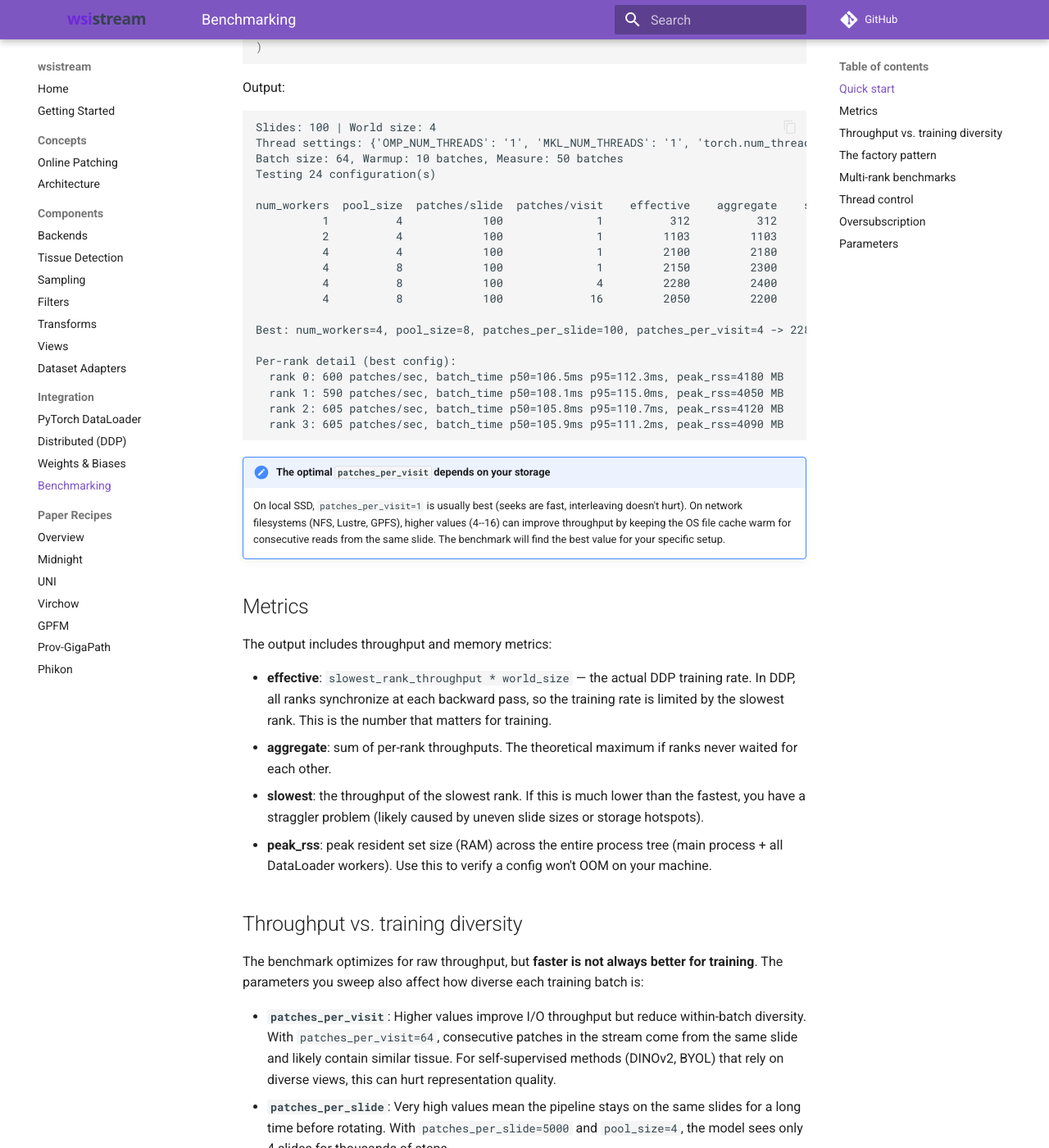
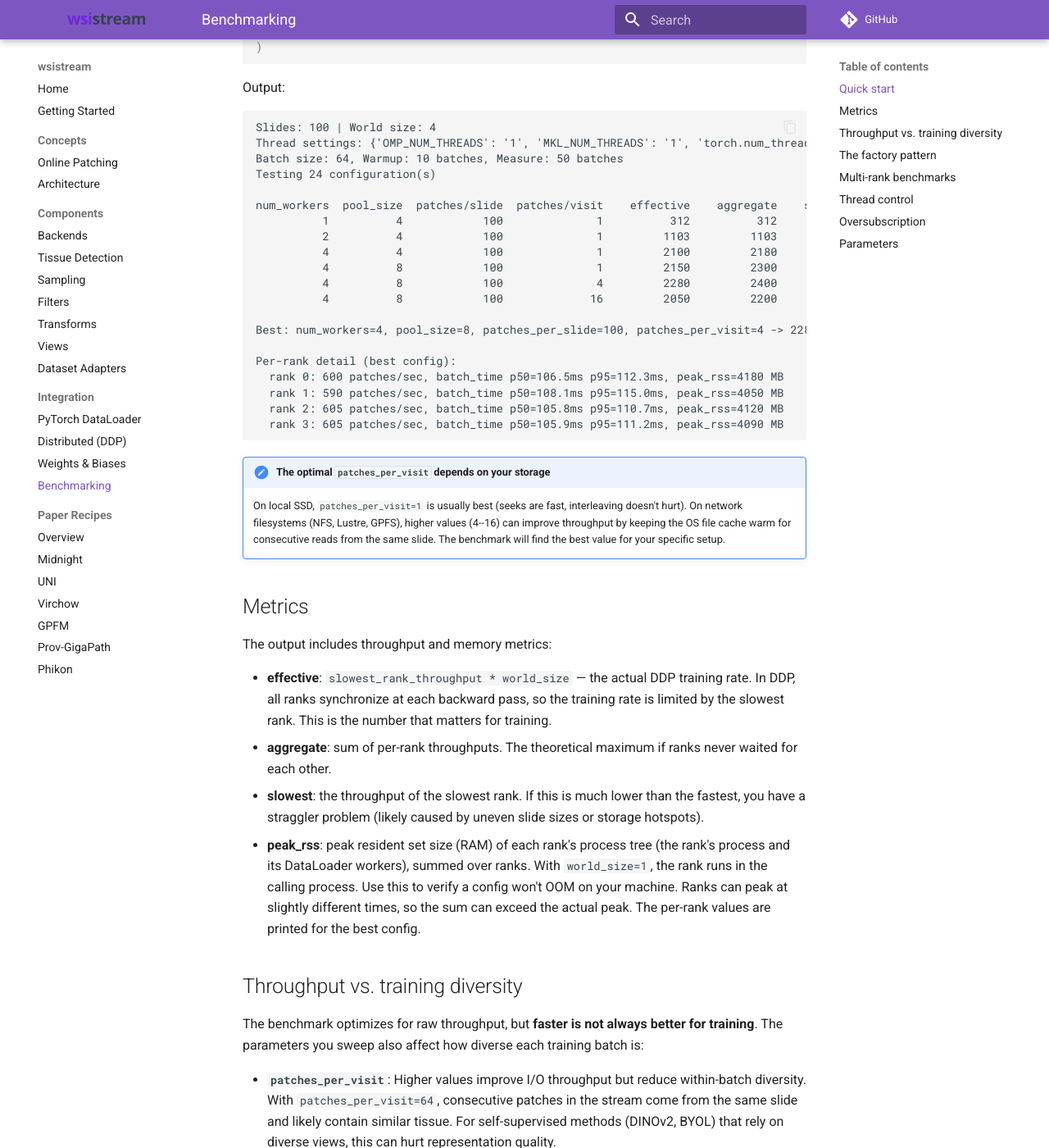
Before and after one commit to RamonKaspar/wsistream, an MkDocs documentation site: the page built from docs/integration/benchmarking.md, in a window 1280 px wide and 1400 px high, scrolled down 1094 px. Shown: the whole window at 82% size. Built offline with MkDocs 1.6.1 and Material for MkDocs 9.7.7, drawn with Linux system fonts in a browser that asks for light colours; comment, search, counter and statistics services are not loaded.

Commit message:
fix: sum the peak RSS of all ranks in benchmark_throughput
With world_size > 1, BenchmarkResult.peak_rss_mb and the peak_rss
column held the largest peak RSS of a single rank, while the docs
present it as the RAM a config needs, to check that it will not run
out of memory. In a two-rank test run, it read 518 MB, while the peaks
of the two ranks add up to 1034 MB.

Sum the peaks of the ranks, which run side by side. The example output
in the docs is updated to show such sums, matching the four per-rank
values printed for its best config.

```diff
--- a/docs/integration/benchmarking.md
+++ b/docs/integration/benchmarking.md
@@ -54,12 +54,12 @@
 Testing 24 configuration(s)
 
 num_workers  pool_size  patches/slide  patches/visit    effective    aggregate    slowest    peak_rss
-          1          4            100              1          312          312         78     1204 MB
-          2          4            100              1         1103         1103        276     2105 MB
-          4          4            100              1         2100         2180        525     3890 MB
-          4          8            100              1         2150         2300        537     4210 MB
-          4          8            100              4         2280         2400        570     4180 MB
-          4          8            100             16         2050         2200        512     4190 MB
+          1          4            100              1          312          312         78     4816 MB
+          2          4            100              1         1103         1103        276     8420 MB
+          4          4            100              1         2100         2180        525    15560 MB
+          4          8            100              1         2150         2300        537    16840 MB
+          4          8            100              4         2280         2400        570    16440 MB
+          4          8            100             16         2050         2200        512    16760 MB
 
 Best: num_workers=4, pool_size=8, patches_per_slide=100, patches_per_visit=4 -> 2280 effective patches/sec
 
@@ -80,7 +80,7 @@
 - **effective**: `slowest_rank_throughput * world_size` — the actual DDP training rate. In DDP, all ranks synchronize at each backward pass, so the training rate is limited by the slowest rank. This is the number that matters for training.
 - **aggregate**: sum of per-rank throughputs. The theoretical maximum if ranks never waited for each other.
 - **slowest**: the throughput of the slowest rank. If this is much lower than the fastest, you have a straggler problem (likely caused by uneven slide sizes or storage hotspots).
-- **peak_rss**: peak resident set size (RAM) across the entire process tree (main process + all DataLoader workers). Use this to verify a config won't OOM on your machine.
+- **peak_rss**: peak resident set size (RAM) of each rank's process tree (the rank's process and its DataLoader workers), summed over ranks. With `world_size=1`, the rank runs in the calling process. Use this to verify a config won't OOM on your machine. Ranks can peak at slightly different times, so the sum can exceed the actual peak. The per-rank values are printed for the best config.
 
 ## Throughput vs. training diversity
 
```
Also changed, not shown: 2 other files.
